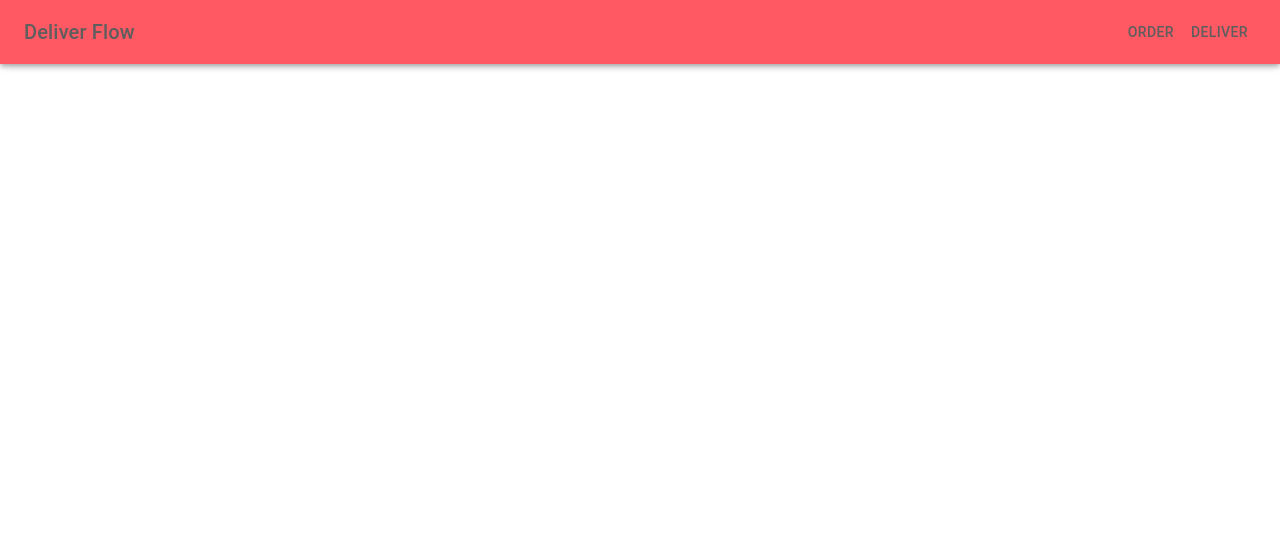
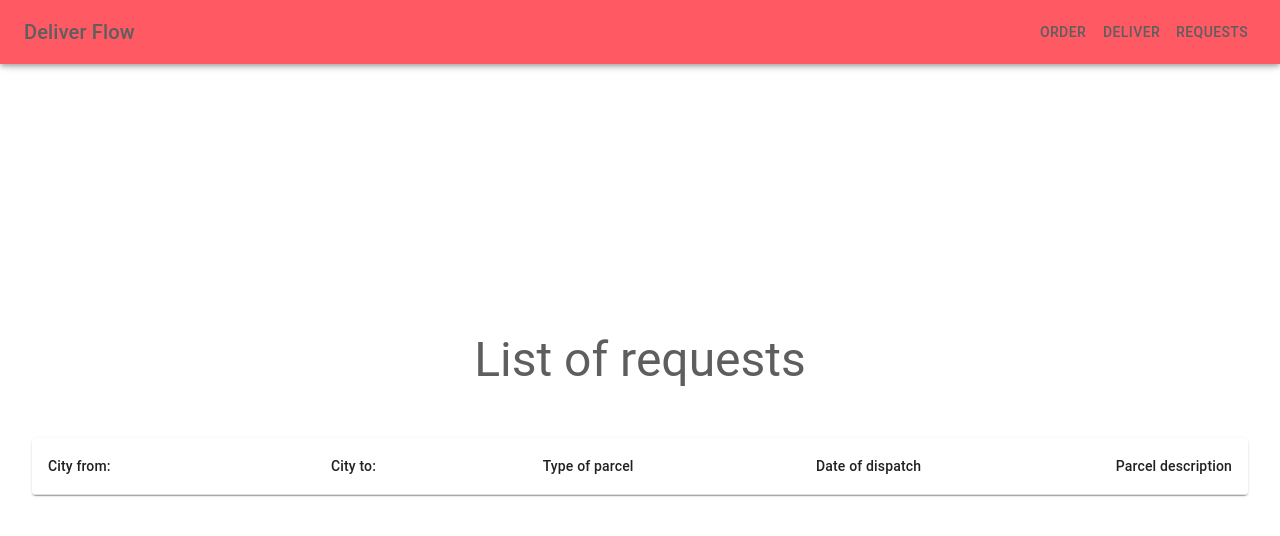
Before and after one commit to AlbinaBlazhko17/DeliverFlow, a React (Vite) app: page /requests in a window 1280 px wide. Shown: the top 536 px of the page. Built offline with nearby package versions, Linux system fonts and the light colour scheme.

Commit message:
add list of requests

```diff
--- a/src/components/DeliverPage/DeliverPage.jsx
+++ b/src/components/DeliverPage/DeliverPage.jsx
@@ -1,4 +1,5 @@
-import { useState, useDispatch } from 'react';
+import { useDispatch } from 'react-redux';
+import { useState } from 'react';
 import TextField from '@mui/material/TextField';
 import FormLabel from '@mui/material/FormLabel';
 import { Button } from '@mui/material';
--- a/src/components/Header/Header.jsx
+++ b/src/components/Header/Header.jsx
@@ -25,8 +25,8 @@ function DrawerAppBar() {
           </Typography>
           <Box sx={{ display: { xs: 'none', sm: 'block' } }}>
             <Link className="link" to="/create/order"><Button sx={{ color: '#5e5e5e' }}>Order</Button></Link>
-
             <Link className="link" to="/create/deliver"><Button sx={{ color: '#5e5e5e' }}> Deliver </Button></Link>
+            <Link className="link" to="/requests"><Button sx={{ color: '#5e5e5e' }}> Requests </Button></Link>
           </Box>
         </Toolbar>
       </AppBar>
--- /dev/null
+++ b/src/components/RequestsPage/RequestsPage.jsx
@@ -0,0 +1,70 @@
+import Paper from '@mui/material/Paper';
+import Table from '@mui/material/Table';
+import TableBody from '@mui/material/TableBody';
+import TableCell from '@mui/material/TableCell';
+import TableContainer from '@mui/material/TableContainer';
+import TableHead from '@mui/material/TableHead';
+import TableRow from '@mui/material/TableRow';
+import Typography from '@mui/material/Typography';
+import * as React from 'react';
+import { useEffect, useState } from 'react';
+import { useSelector } from 'react-redux';
+
+function RequestsPage() {
+  const [requests, setRequests] = useState([]);
+  const storeData = useSelector((state) => state.localData.results);
+
+  useEffect(() => {
+    if (storeData.length) {
+      setRequests(storeData);
+      console.log(storeData);
+    } else {
+      console.log(storeData);
+    }
+  }, []);
+
+  return (
+    <>
+      <Typography
+        variant="h3"
+        component="div"
+        sx={{
+          display: { xs: 'none', sm: 'block' }, textAlign: 'center', color: '#5e5e5e', marginBottom: '50px',
+        }}
+      >
+        List of requests
+      </Typography>
+      <TableContainer component={Paper}>
+        <Table sx={{ minWidth: 650 }} aria-label="simple table">
+          <TableHead>
+            <TableRow>
+              <TableCell>City from:</TableCell>
+              <TableCell align="right">City to:</TableCell>
+              <TableCell align="right">Type of parcel</TableCell>
+              <TableCell align="right">Date of dispatch</TableCell>
+              <TableCell align="right">Parcel description</TableCell>
+            </TableRow>
+          </TableHead>
+          <TableBody>
+            {requests.map((req, i) => (
+              <TableRow
+                key={i}
+                sx={{ '&:last-child td, &:last-child th': { border: 0 } }}
+              >
+                <TableCell component="th" scope="row">
+                  {req.cityFrom}
+                </TableCell>
+                <TableCell align="right">{req.cityTo}</TableCell>
+                <TableCell align="right">{req.typeOfParcel ? req.typeOfParcel : ' ' }</TableCell>
+                <TableCell align="right">{req.date}</TableCell>
+                <TableCell align="right">{req.description ? req.description : ' '}</TableCell>
+              </TableRow>
+            ))}
+          </TableBody>
+        </Table>
+      </TableContainer>
+    </>
+  );
+}
+
+export default RequestsPage;
```
Also changed, not shown: src/routes/routesConfig.jsx (+5 -4 lines).
